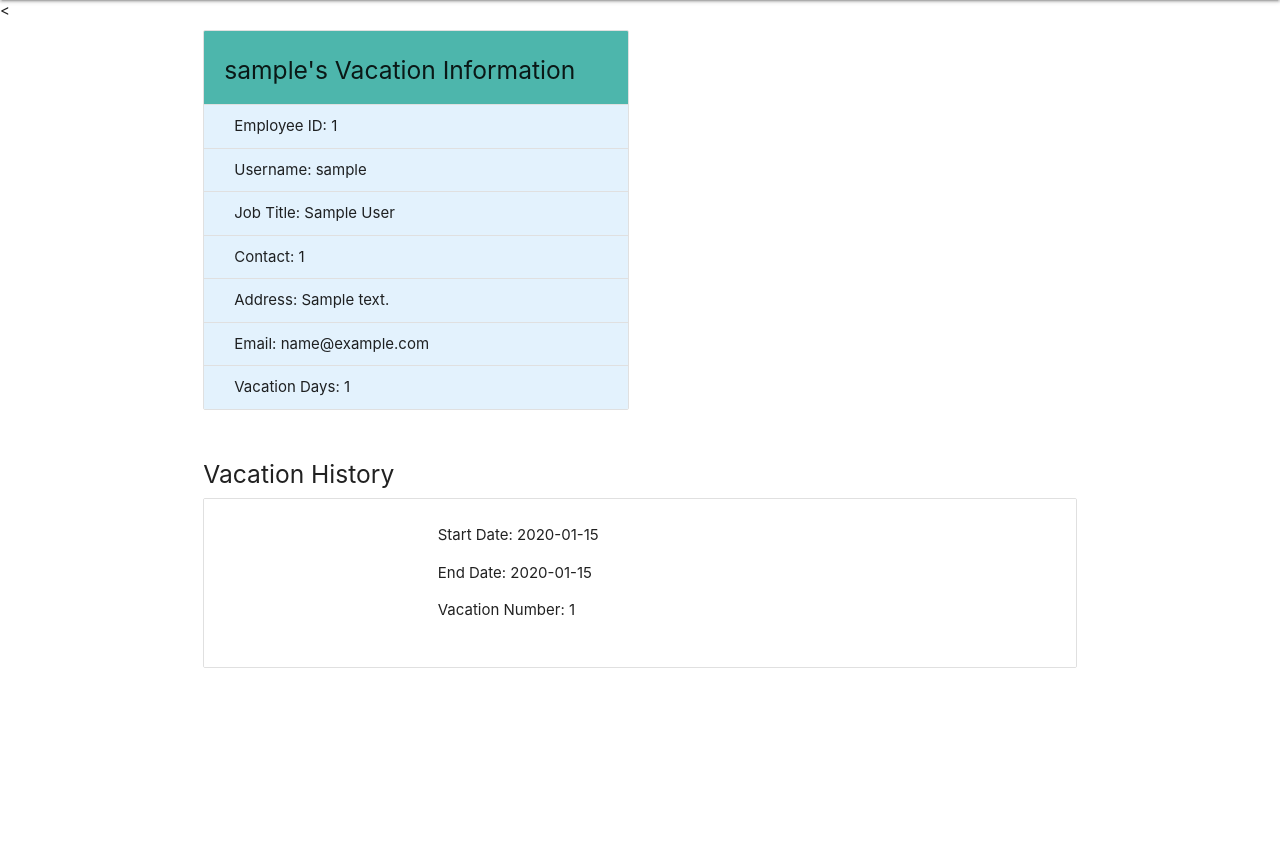
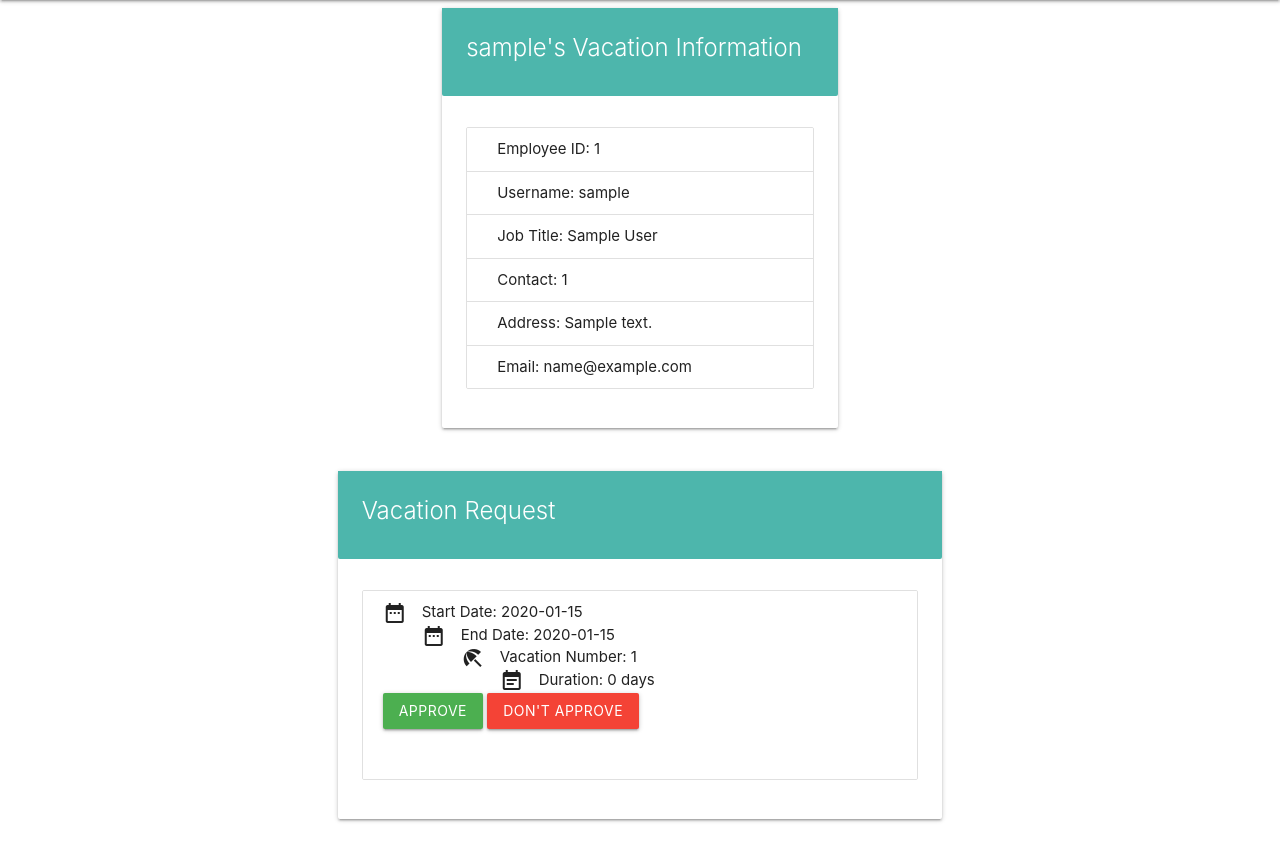
Before and after one commit to OjoreKanneh/EmployeePortal_Ojore, a Flask app: page /vacation_info/1 in a window 1280 px wide. Shown: the part 64-918 px from the top of the page. Before the commit the page ends 732 px from the top, so only its background shows below. Run offline with Flask 3, Linux system fonts and the light colour scheme; tables that the repository leaves empty hold one stand-in row (values such as "Sample post").

Commit message:
accept/reject

```diff
--- a/App/templates/layout.html
+++ b/App/templates/layout.html
@@ -25,7 +25,7 @@
         flashMessages.forEach(function(message) {
           message.style.display = 'none';
         });
-      }, 3000); // 5000 milliseconds = 5 seconds
+      }, 5000); // 5000 milliseconds = 5 seconds
     </script>
 
   </head>
@@ -44,10 +44,10 @@
     </nav>
 
     <!-- Top flash message box -->
-  <<div style="position: fixed; top: 0; width: 100%; z-index: 1000;">
+  <div style="position: fixed; top: 0; width: 100%; z-index: 1000;">
     {% with messages = get_flashed_messages() %}
       {% if messages %}
-        <div class="flash-message" style="padding: 5px; background-color: #ffebee; color: #c62828; border-radius: 0; text-align: center; font-size: 12px;">
+        <div class="flash-message" style="padding: 10px; background-color: #f0c5cb; color: #f11717; border-radius: 0; text-align: center; font-size: 12px;">
           {% for message in messages %}
             <p>{{ message }}</p>
           {% endfor %}
--- a/App/templates/managerDashboard.html
+++ b/App/templates/managerDashboard.html
@@ -160,10 +160,10 @@
                   <span class="employee-link" style="font-size: 1.9em; color: #4ea8be;">Employee name: {{ employee['username'] }}</span>
 
                   <p>Email: {{ employee['email'] }}</p>
-
+                  <p>Vacation Days: {{ employee['vactaionDaysNum'] }}</p>
                 </div>
                 <div class="col s3 center-align">
-                  <a class="btn waves-effect waves-light" href="/vacation_info/{{ employee['id'] }}">Vacation Info</a>
+                  <a class="btn waves-effect waves-light" href="/vacation_info/{{ employee['id'] }}"> See Vacation Request</a>
                 </div>
               </div>
             </li>
--- a/App/templates/vacation_info.html
+++ b/App/templates/vacation_info.html
@@ -4,34 +4,51 @@
 {% block page %}Vacation Information{% endblock %}
 
 {% block content %}
-
+<div class="container">
   <div class="row">
-  <div class="col s12 m6">
+    <div class="col s12 m8 offset-m2">
+      <div class="card">
+        <div class="card-content teal lighten-2 white-text">
+          <span class="card-title">{{ employee['username'] }}'s Vacation Information</span>
+        </div>
+        <div class="card-content">
           <ul class="collection with-header">
-      <li class="collection-header teal lighten-2 class"><h5>{{ employee['username'] }}'s Vacation Information</h5></li>
-      <li class="collection-item your-info blue lighten-5">Employee ID: {{ employee['id'] }}</li>
-      <li class="collection-item your-info blue lighten-5">Username: {{ employee['username'] }}</li>
-      <li class="collection-item your-info blue lighten-5">Job Title: {{ employee['jobTitle'] }}</li>
-      <li class="collection-item your-info blue lighten-5">Contact: {{ employee['contact'] }}</li>
-      <li class="collection-item your-info blue lighten-5">Address: {{ employee['address'] }}</li>
-      <li class="collection-item your-info blue lighten-5">Email: {{ employee['email'] }}</li>
-      <li class="collection-item your-info blue lighten-5">Vacation Days: {{ employee['vactaionDaysNum'] }}</li>
+            <li class="collection-item">Employee ID: {{ employee['id'] }}</li>
+            <li class="collection-item">Username: {{ employee['username'] }}</li>
+            <li class="collection-item">Job Title: {{ employee['jobTitle'] }}</li>
+            <li class="collection-item">Contact: {{ employee['contact'] }}</li>
+            <li class="collection-item">Address: {{ employee['address'] }}</li>
+            <li class="collection-item">Email: {{ employee['email'] }}</li>
+            <!-- <li class="collection-item">Vacation Days: {{ employee['vactaionDaysNum'] }}</li> -->
           </ul>
+        </div>
+      </div>
     </div>
   </div>
 
   <div class="row">
     <div class="col s12">
-    <h5>Vacation History</h5>
+      <div class="card">
+        <div class="card-content teal lighten-2 white-text">
+          <span class="card-title">Vacation Request</span>
+        </div>
+        <div class="card-content">
           {% if vacations %}
             <ul class="collection">
               {% for vacation in vacations %}
                 <li class="collection-item">
-            <div class="row valign-wrapper">
-              <div class="col s9">
-                <p>Start Date: {{ vacation['start_date'] }}</p>
-                <p>End Date: {{ vacation['end_date'] }}</p>
-                <p>Vacation Number: {{ vacation['vacationNum'] }}</p>
+                  <div class="row">
+                    <div class="col s12">
+                      <p><i class="material-icons left">date_range</i> Start Date: {{ vacation['start_date'] }}</p>
+                      <p><i class="material-icons left">date_range</i> End Date: {{ vacation['end_date'] }}</p>
+                      <p><i class="material-icons left">beach_access</i> Vacation Number: {{ vacation['vacationNum'] }}</p>
+                      <p><i class="material-icons left">event_note</i> Duration: {{ (vacation['end_date'] - vacation['start_date']).days }} days</p>
+                      <div class="row">
+                        <div class="col s12">
+                          <a class="btn waves-effect waves-light green" href="/accept_vacation/{{ vacation['id'] }}" onclick="return confirmApprove('{{ vacation['id'] }}');">Approve</a>
+                          <a class="btn waves-effect waves-light red" href="/reject_vacation/{{ vacation['id'] }}">Don't Approve</a>
+                        </div>
+                      </div>
                     </div>
                   </div>
                 </li>
@@ -42,5 +59,14 @@
           {% endif %}
         </div>
       </div>
+    </div>
+  </div>
 
+  <script>
+    function confirmApprove(vacationId) {
+      return confirm("Are you sure you want to approve this vacation request?");
+    }
+  </script>
+
+</div>
 {% endblock %}
```
Lines whose indentation alone changed are shown as unchanged.
